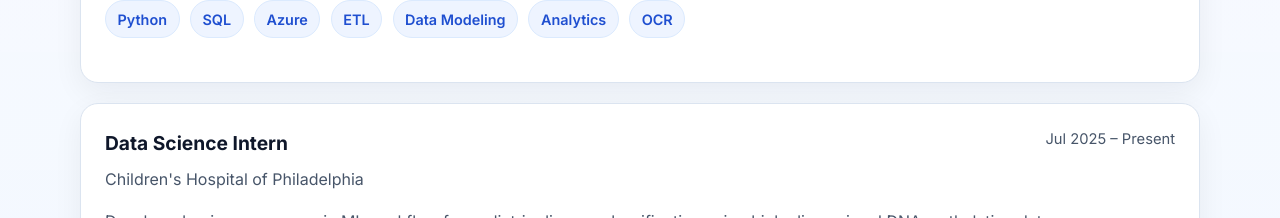
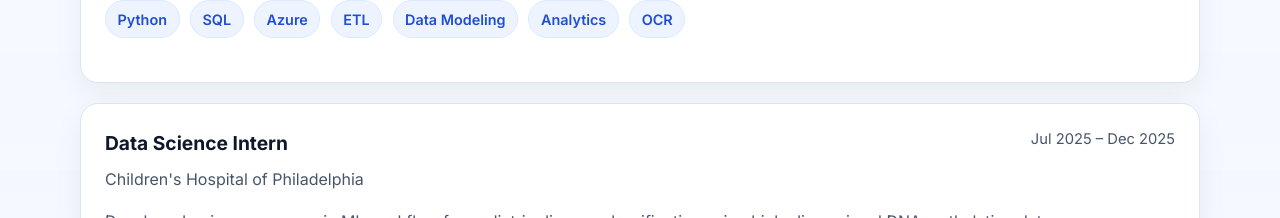
Before and after one commit to Sankar16/Portfolio, a React (Vite) app: page / in a window 1280 px wide. Shown: the part 3320-3538 px from the top of the page. Built offline with nearby package versions, Linux system fonts and the light colour scheme.

Commit message:
Readme and data

```diff
--- a/src/content/experience.js
+++ b/src/content/experience.js
@@ -44,7 +44,7 @@ const experience = [
   {
     company: "Children's Hospital of Philadelphia",
     role: 'Data Science Intern',
-    duration: 'Jul 2025 – Present',
+    duration: 'Jul 2025 – Dec 2025',
     description:
       'Developed a rigorous genomic ML workflow for pediatric disease classification using high-dimensional DNA methylation data.',
     bullets: [
```
